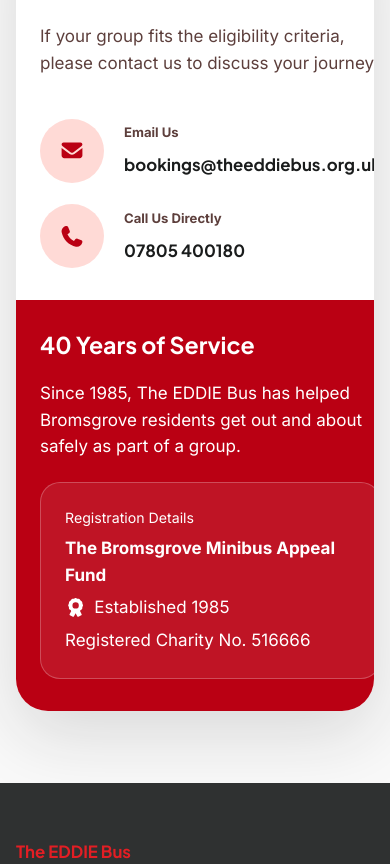
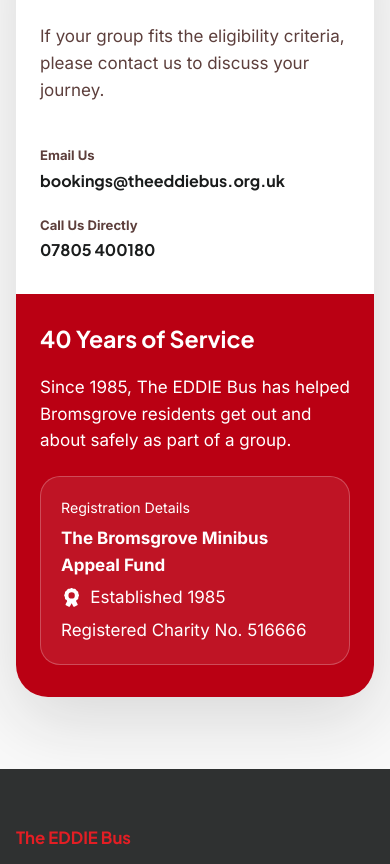
Before and after one commit to martinkearn/the-eddie-bus, a Next.js app: page /about-us in a window 390 px wide. Shown: the part 7021-7885 px from the top of the page. Built offline with nearby package versions, Linux system fonts and the light colour scheme.

Commit message:
Fix contact section layout and mobile view
Add min-width: 0 to grid containers to prevent text overflow issues and improve contact method display. Add mobile-specific styles for contact links, hiding icons, and adjusting padding on smaller screens. Closes #68

```diff
--- a/app/globals.css
+++ b/app/globals.css
@@ -2500,6 +2500,7 @@
   display: grid;
   gap: 1.35rem;
   align-content: start;
+  min-width: 0;
   padding: clamp(2rem, 5vw, 4rem);
 }
 
@@ -2518,6 +2519,7 @@
   grid-template-columns: 4rem 1fr;
   gap: 0.15rem 1.25rem;
   align-items: center;
+  min-width: 0;
   color: var(--text);
   text-decoration: none;
 }
@@ -2554,6 +2556,7 @@
   color: var(--text);
   font-family: "Plus Jakarta Sans", Inter, Arial, sans-serif;
   font-size: clamp(1.05rem, 1.8vw, 1.35rem);
+  min-width: 0;
   overflow-wrap: break-word;
   word-break: normal;
 }
@@ -2578,6 +2581,7 @@
   display: grid;
   gap: 0.35rem;
   padding: 1.5rem;
+  min-width: 0;
   border: 1px solid rgba(255, 255, 255, 0.24);
   border-radius: 1.25rem;
   background: rgba(255, 255, 255, 0.08);
@@ -2917,6 +2921,24 @@
   .contact-panel-highlight {
     padding-left: 1.5rem;
     padding-right: 1.5rem;
+  }
+
+  .contact-methods a {
+    grid-template-columns: 1fr;
+    gap: 0.1rem;
+  }
+
+  .contact-methods span {
+    display: none;
+  }
+
+  .contact-methods strong {
+    font-size: 1rem;
+    overflow-wrap: anywhere;
+  }
+
+  .contact-panel-highlight div {
+    padding: 1.25rem;
   }
 
   .contact-panel-actions,
```
